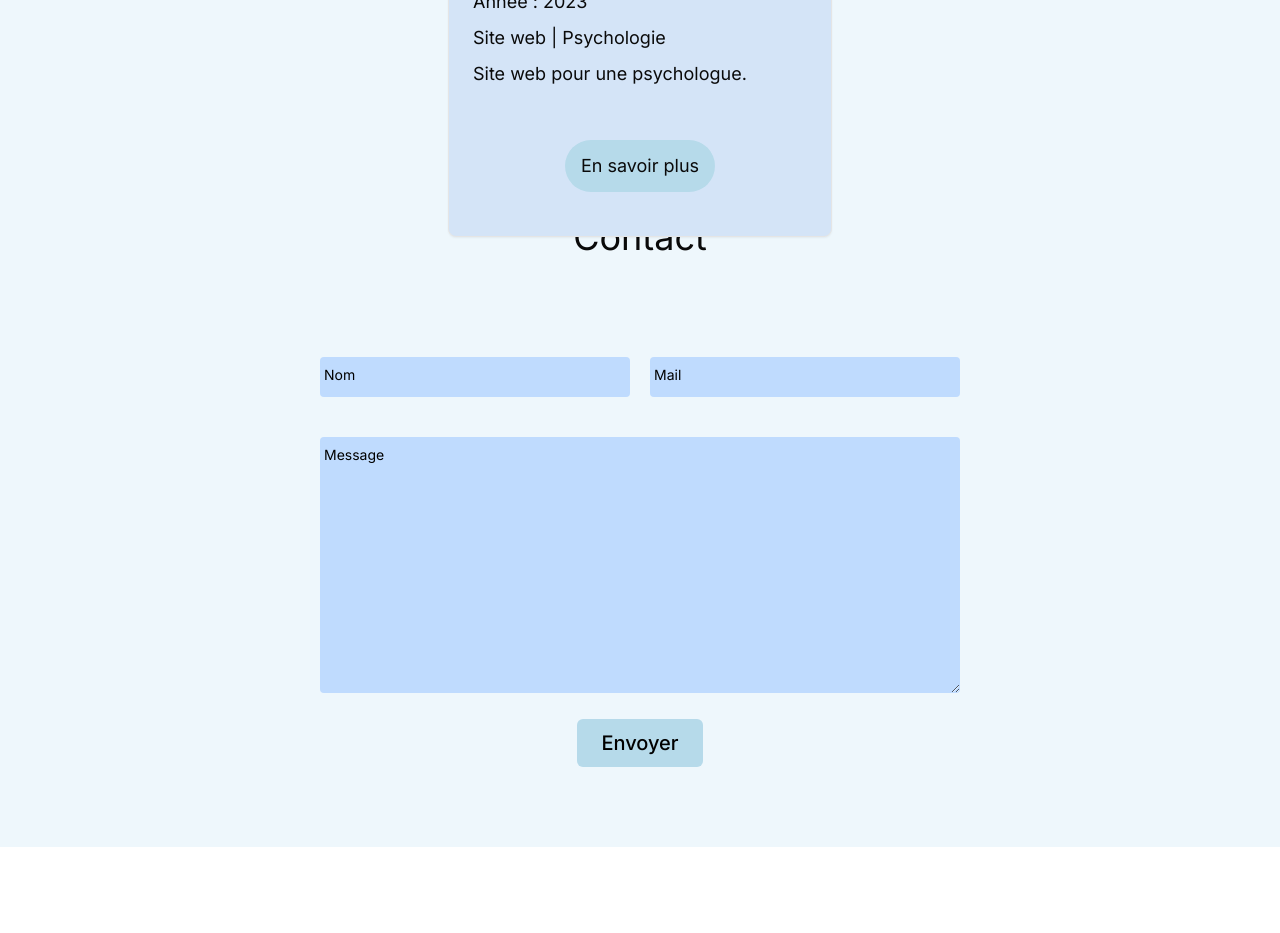
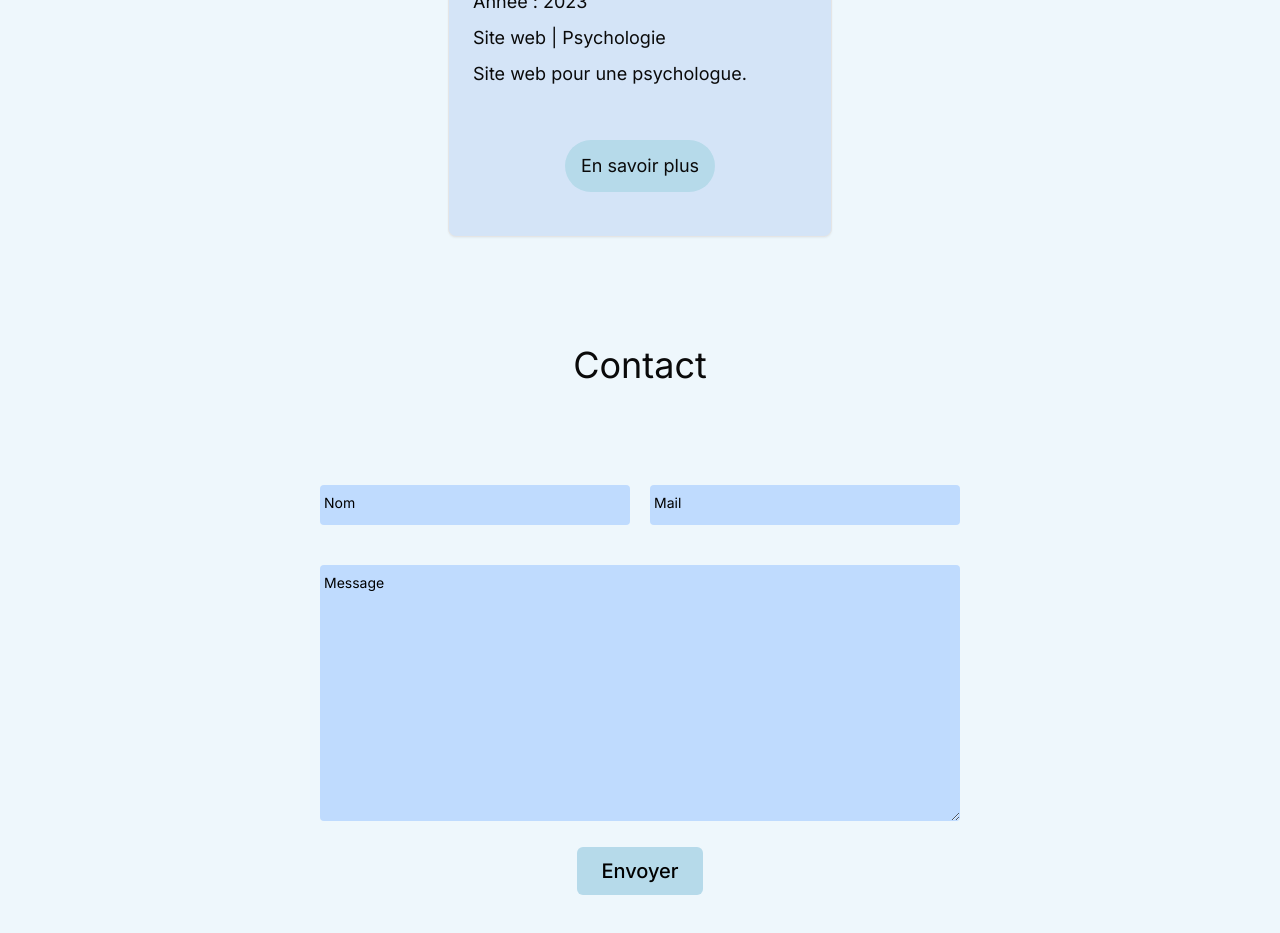
Before and after one commit to GuillaumeCeccoli/site-guillaumeV2, a Next.js app: page / in a window 1280 px wide. Shown: the part 1040-1973 px from the top of the page. Before the commit the page ends 1887 px from the top, so only its background shows below. Built offline with nearby package versions, Linux system fonts and the light colour scheme.

Commit message:
modiofication marge section contact

```diff
--- a/app/page.tsx
+++ b/app/page.tsx
@@ -99,7 +99,7 @@
           </Carousel>
         </div>
       </section>
-      <section className="mb-20 -mt-32 flex flex-col items-center w-full">
+      <section className="mb-20 flex flex-col items-center w-full">
         <h2 className="text-2xl my-20 lg:text-4xl">Contact</h2>
         <form
           action=""
```
